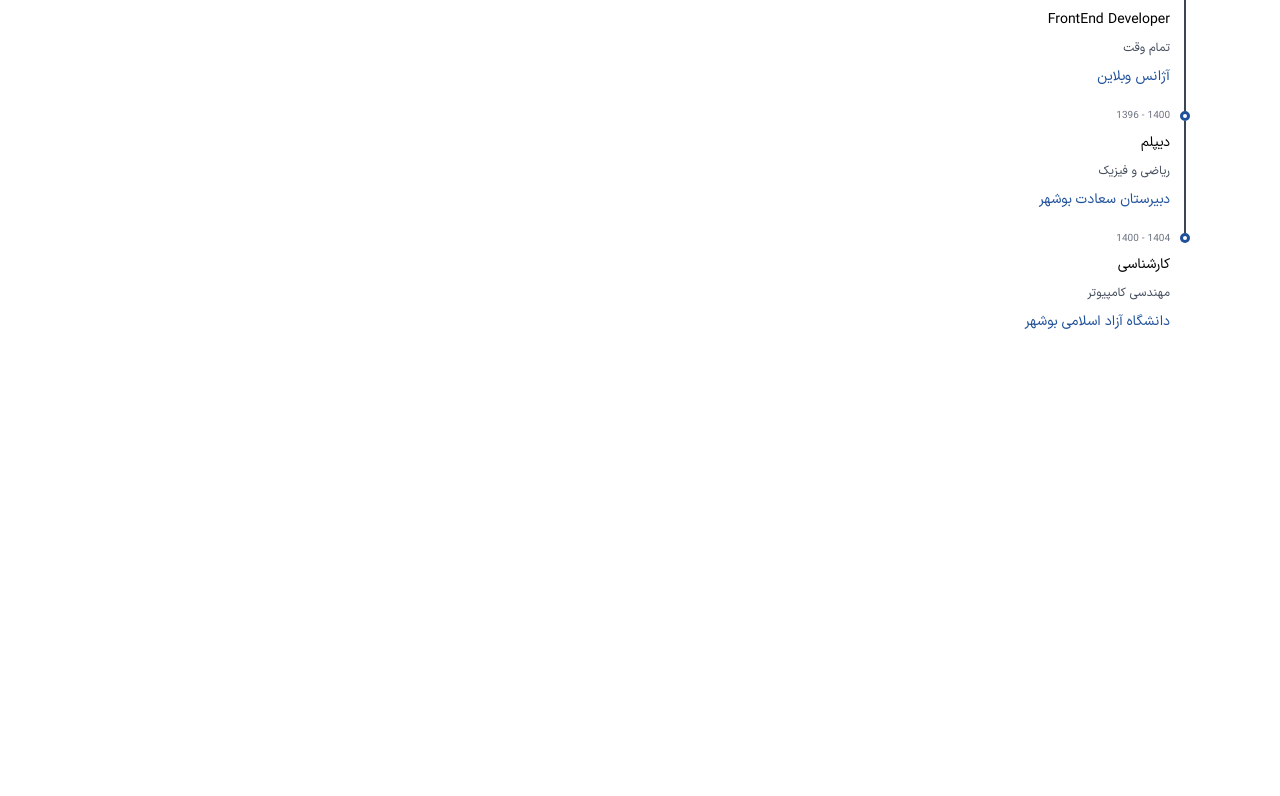
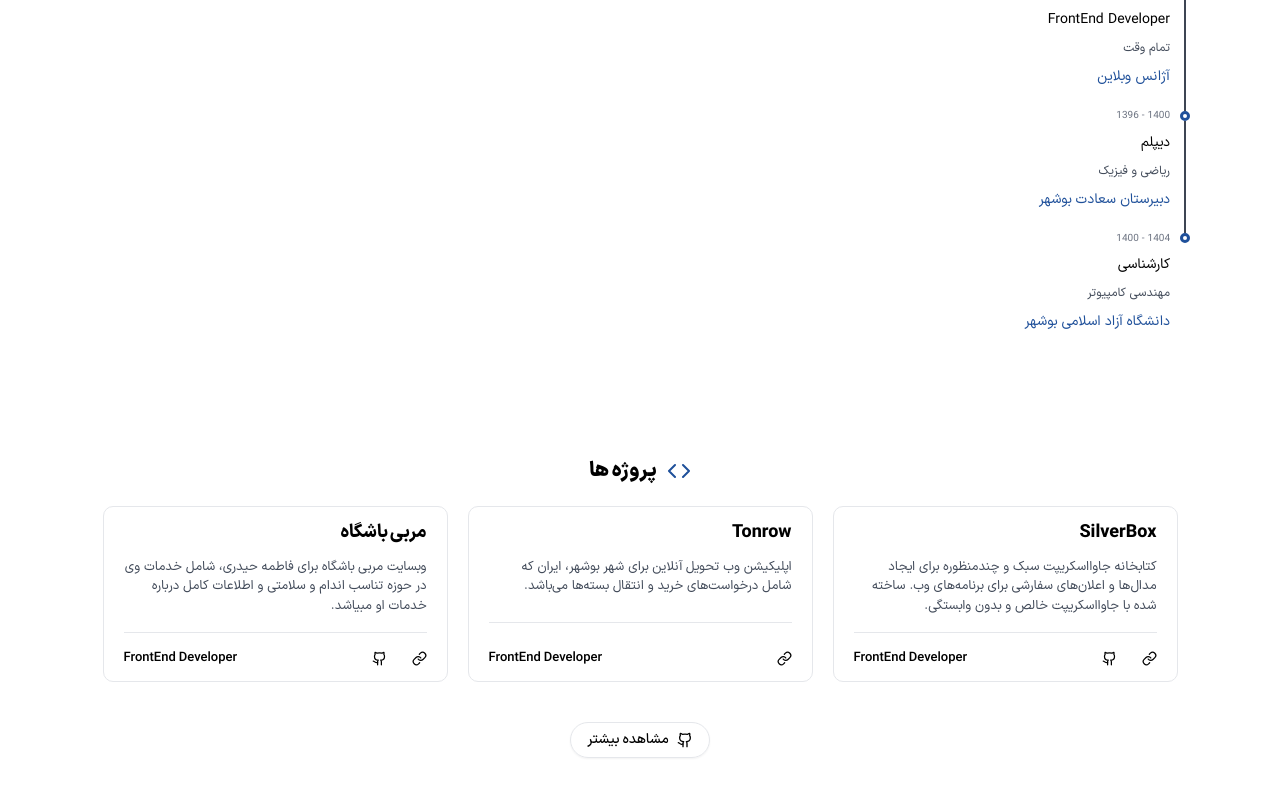
Before and after one commit to dofxo/dofxo.ir, a React (Vite) app: page / in a window 1280 px wide. Shown: the part 806-1602 px from the top of the page. Before the commit the page ends 1202 px from the top, so only its background shows below. Built offline with nearby package versions, Linux system fonts and the light colour scheme.

Commit message:
add projects

```diff
--- a/package.json
+++ b/package.json
@@ -11,6 +11,7 @@
   },
   "dependencies": {
     "@radix-ui/react-popover": "^1.1.2",
+    "@radix-ui/react-separator": "^1.1.0",
     "@radix-ui/react-slot": "^1.1.0",
     "antd": "^5.22.4",
     "class-variance-authority": "^0.7.1",
--- a/src/App.tsx
+++ b/src/App.tsx
@@ -1,6 +1,7 @@
 import Experience from "./components/experience/Experience.tsx";
 import Header from "./components/Header.tsx";
 import HeroSection from "./components/HeroSection.tsx";
+import Projects from "./components/projects/Projects.tsx";
 import Skills from "./components/Skills.tsx";
 import { MainContext } from "./context/index.ts";
 import { useChangeTheme } from "./customHooks/useChangeTheme.ts";
@@ -17,6 +18,7 @@ const App = () => {
         <HeroSection />
         <Skills />
         <Experience />
+        <Projects />
       </main>
     </MainContext.Provider>
   );
--- /dev/null
+++ b/src/components/projects/Project.tsx
@@ -0,0 +1,44 @@
+import { projectType } from "@/types";
+import { Separator } from "@/components/ui/separator";
+import { GithubIcon, Link } from "lucide-react";
+
+const Project = ({
+  title,
+  description,
+  role,
+  websiteLink,
+  sourceCode,
+}: projectType) => {
+  return (
+    <div className="rounded-[10px] px-5 py-3 border border-gray-200 max-w-[345px] flex justify-between flex-col gap-2">
+      <div className="content flex flex-col gap-3">
+        <h3 className="font-bold text-[var(--text-color)] text-[18px]">
+          {title}
+        </h3>
+        <p className="text-[var(--text-secondary-color)] text-[13px]">
+          {description}
+        </p>
+      </div>
+      <Separator className="my-2 bg-gray-200" />
+      <div className="project-card-footer flex justify-between items-center">
+        <div className="links flex gap-[25px] items-center">
+          {websiteLink && (
+            <a href={websiteLink}>
+              <Link size={15} color="var(--text-color)" />
+            </a>
+          )}
+          {sourceCode && (
+            <a href={sourceCode}>
+              <GithubIcon size={15} color="var(--text-color)" />
+            </a>
+          )}
+        </div>
+        <span className="text-[var(--text-color)] text-[13px] font-[600]">
+          {role}
+        </span>
+      </div>
+    </div>
+  );
+};
+
+export default Project;
--- /dev/null
+++ b/src/components/projects/Projects.tsx
@@ -0,0 +1,39 @@
+import { projects } from "@/data/projects";
+import Title from "../general/Title";
+import { Code, GithubIcon } from "lucide-react";
+import Project from "./Project";
+import { Button } from "@/components/ui/button";
+
+const Projects = () => {
+  return (
+    <section>
+      <div className="container flex flex-col gap-5 items-center">
+        <Title title="پروژه ها" icon={<Code color="var(--primary)" />} />
+        <div id="projects" className="flex gap-5 flex-wrap">
+          {projects.map((project, idx) => (
+            <Project
+              key={idx}
+              title={project.title}
+              description={project.description}
+              sourceCode={project.sourceCode}
+              role={project.role}
+              websiteLink={project.websiteLink}
+            />
+          ))}
+        </div>
+        <Button variant="outline" asChild className="w-fit rounded-full mt-5">
+          <a
+            href="https://github.com/dofxo/"
+            target="_blank"
+            rel="noopener noreferrer"
+          >
+            <GithubIcon color="var(--text-color)" />
+            <span className="text-[var(--text-color)] ">مشاهده بیشتر</span>
+          </a>
+        </Button>
+      </div>
+    </section>
+  );
+};
+
+export default Projects;
--- /dev/null
+++ b/src/components/ui/separator.tsx
@@ -0,0 +1,29 @@
+import * as React from "react"
+import * as SeparatorPrimitive from "@radix-ui/react-separator"
+
+import { cn } from "@/lib/utils"
+
+const Separator = React.forwardRef<
+  React.ElementRef<typeof SeparatorPrimitive.Root>,
+  React.ComponentPropsWithoutRef<typeof SeparatorPrimitive.Root>
+>(
+  (
+    { className, orientation = "horizontal", decorative = true, ...props },
+    ref
+  ) => (
+    <SeparatorPrimitive.Root
+      ref={ref}
+      decorative={decorative}
+      orientation={orientation}
+      className={cn(
+        "shrink-0 bg-border",
+        orientation === "horizontal" ? "h-[1px] w-full" : "h-full w-[1px]",
+        className
+      )}
+      {...props}
+    />
+  )
+)
+Separator.displayName = SeparatorPrimitive.Root.displayName
+
+export { Separator }
--- /dev/null
+++ b/src/data/projects.ts
@@ -0,0 +1,25 @@
+import { projectsType } from "@/types";
+
+export const projects: projectsType = [
+  {
+    title: "SilverBox",
+    websiteLink: "https://silverboxjs.ir/",
+    description: `کتابخانه جاوااسکریپت سبک و چندمنظوره برای ایجاد مدال‌ها و اعلان‌های سفارشی برای
+            برنامه‌های وب. ساخته شده با جاوااسکریپت خالص و بدون وابستگی.`,
+    role: "FrontEnd Developer",
+    sourceCode: "https://github.com/silverethical/silverbox/",
+  },
+  {
+    title: "Tonrow",
+    websiteLink: "https://tonrow.ir/",
+    role: "FrontEnd Developer",
+    description: `اپلیکیشن وب تحویل آنلاین برای شهر بوشهر، ایران که شامل درخواست‌های خرید و انتقال بسته‌ها می‌باشد.`,
+  },
+  {
+    title: "مربی باشگاه",
+    websiteLink: "https://heydarifatemeh.ir/",
+    sourceCode: "https://github.com/Silverethical/gym-trainer-website/",
+    role: "FrontEnd Developer",
+    description: `وبسایت مربی باشگاه برای فاطمه حیدری، شامل خدمات وی در حوزه تناسب اندام و سلامتی و اطلاعات کامل درباره خدمات او مبیاشد.`,
+  },
+];
--- /dev/null
+++ b/src/types/index.ts
@@ -0,0 +1,9 @@
+export interface projectType {
+  title: string;
+  description: string;
+  role: string;
+  websiteLink?: string;
+  sourceCode?: string;
+}
+
+export type projectsType = projectType[];
```
Also changed, not shown: 1 other file (tests, documents, lock files or other folders).
